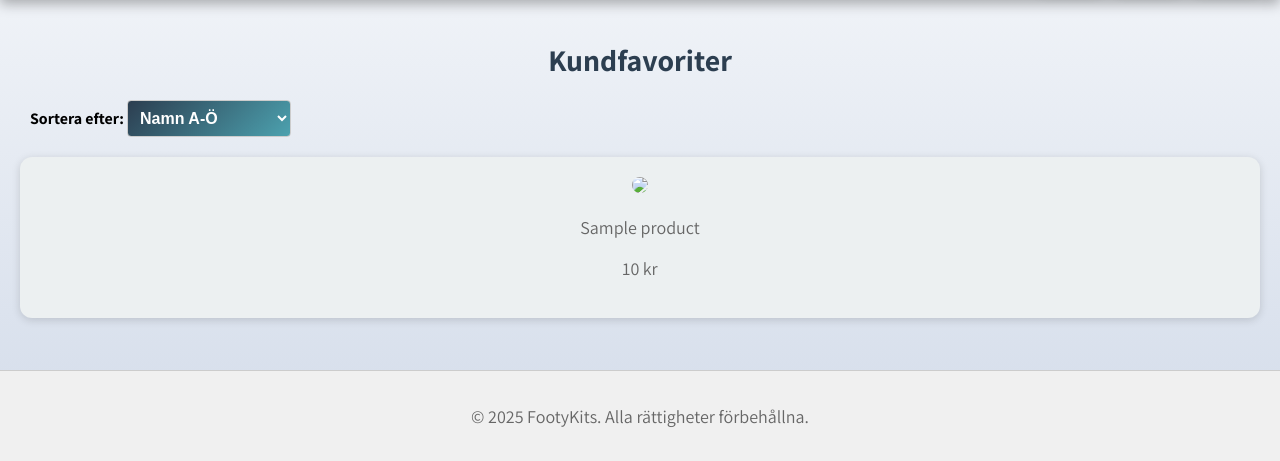
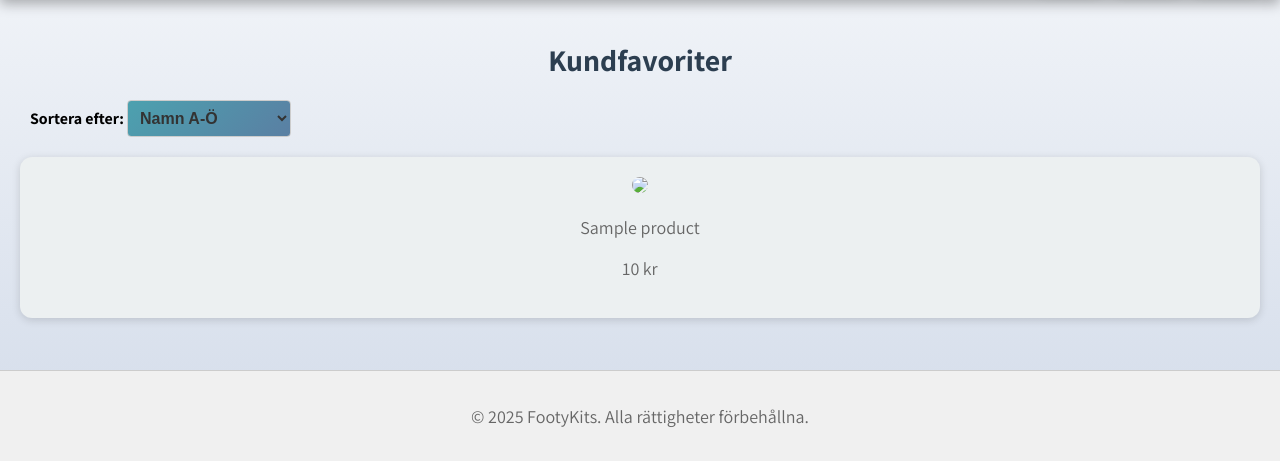
Before and after one commit to dratko1891/FootyKits, a Flask app: template templates/index.html in a window 1280 px wide. Shown: the part 89-550 px from the top of the page. Run offline with Flask 3, Linux system fonts and the light colour scheme; the template is opened without the code that fills it: most values are stand-ins (such as "Sample title", 1, 10 or a date in 2020).

Commit message:
Svart text i dropdown

```diff
--- a/static/style.css
+++ b/static/style.css
@@ -125,8 +125,7 @@ button:focus {
 
 #sort{
     font-weight: bold;
-    background: linear-gradient(135deg, #2c3e50, #4ca1af);
-    color: white;
+    background: linear-gradient(135deg,#4ca1af, #5a7fa3);
 
 }
 
```
